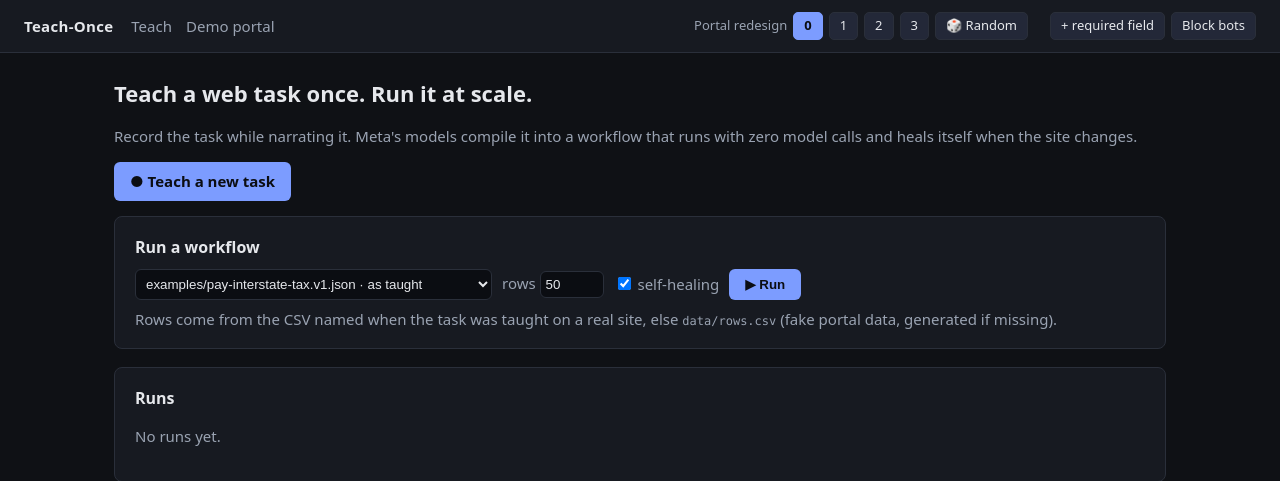
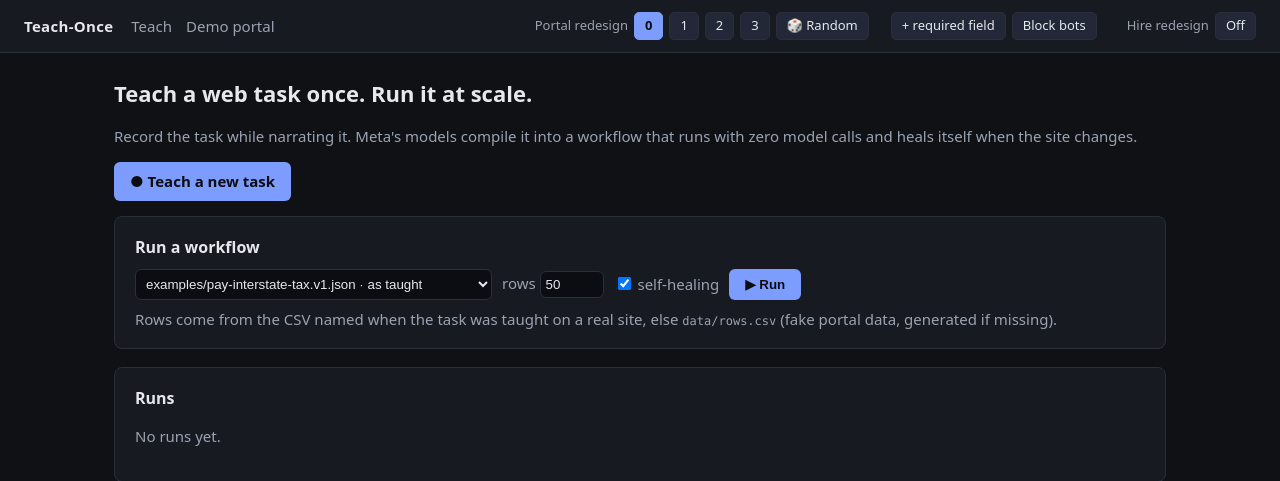
Before and after one commit to 57Ajay/teachOnce, a FastAPI app: page /app/ in a window 1280 px wide. Shown: the top 481 px of the page. Run offline with FastAPI, Linux system fonts and the light colour scheme; data that the repository does not hold is empty.

Commit message:
feat(app): Hire redesign button in the header
The app relays the toggle to the test site (another origin) and greys the
button out when the site isn't running. Runs and dry runs reset the test
site's data but keep its redesign as it is; reset.py switches it off.

```diff
--- a/app.py
+++ b/app.py
@@ -7,6 +7,7 @@
 import traceback
 from datetime import datetime
 
+import httpx
 from fastapi import FastAPI, File, Form, HTTPException, Request, UploadFile
 from fastapi.responses import FileResponse, RedirectResponse, StreamingResponse
 from fastapi.staticfiles import StaticFiles
@@ -239,6 +240,21 @@
     return {"run_id": run_id}
 
 
+class RedesignIn(BaseModel):
+    on: bool
+
+
+@app.api_route("/app/api/hire-redesign", methods=["GET", "POST"])
+def hire_redesign(body: RedesignIn | None = None):
+    """The header's Hire redesign toggle: the browser can't call the test site (another origin), so the app relays."""
+    url = f"{config.TEST_SITE_URL}/api/redesign"
+    try:
+        r = httpx.post(url, json={"on": body.on}, timeout=5) if body else httpx.get(url, timeout=5)
+        return r.raise_for_status().json() | {"available": True}
+    except httpx.HTTPError:
+        return {"on": False, "available": False}
+
+
 @app.get("/app/runs/{run_id}")
 def view_run(request: Request, run_id: str):
     run_dir_or_404(run_id)
--- a/reset.py
+++ b/reset.py
@@ -27,7 +27,7 @@
         print(f"portal: not reachable at {config.PORTAL_URL}; it starts at level 0 anyway")
     try:
         r = httpx.post(f"{config.TEST_SITE_URL}/api/reset", timeout=5).raise_for_status().json()
-        print(f"test site: {r['candidates']} candidates, no interviews")
+        print(f"test site: {r['candidates']} candidates, no interviews, redesign off")
     except httpx.HTTPError:
         print(f"test site: not running at {config.TEST_SITE_URL}; it starts from its seed data anyway")
     runs = sorted(config.RUNS_DIR.glob("*/")) if config.RUNS_DIR.exists() else []
--- a/run.py
+++ b/run.py
@@ -292,13 +292,13 @@
 
 def reset_test_site(start_url: str) -> bool:
     """Demoland Hire (test-site/) gets its seed data back before every run and compile dry run, so tasks that add or
-    remove candidates always start from the same 16 people."""
+    remove candidates always start from the same 16 people. Its redesign switch stays as it is."""
     site, test = urlsplit(start_url), urlsplit(config.TEST_SITE_URL)
     local = {"localhost", "127.0.0.1"}
     if site.port != test.port or site.hostname not in local or test.hostname not in local:
         return False
     try:
-        httpx.post(f"{config.TEST_SITE_URL}/api/reset", timeout=5).raise_for_status()
+        httpx.post(f"{config.TEST_SITE_URL}/api/reset?keep_redesign=1", timeout=5).raise_for_status()
     except httpx.HTTPError as e:
         raise RuntimeError(f"the test site is not running at {config.TEST_SITE_URL} (cd test-site && bun run dev)") from e
     return True
--- a/templates/app/base.html
+++ b/templates/app/base.html
@@ -41,6 +41,9 @@
     <span style="width:10px"></span>
     <button data-flag="extra_field" title="The form asks for a new mandatory field the rows have no data for">+ required field</button>
     <button data-flag="blocked" title="The portal blocks automated traffic">Block bots</button>
+    <span style="width:18px"></span>
+    <span title="Ship a redesign of Demoland Hire (test-site/), live">Hire redesign</span>
+    <button id="hire-redesign" title="Demoland Hire's redesign: new look, cookie banner, renamed menu, reworded labels and buttons, the job opening as a custom dropdown, the interviewer as radio cards">Off</button>
   </div>
 </header>
 <main>{% block content %}{% endblock %}</main>
@@ -57,6 +60,17 @@
   document.querySelectorAll(".drift [data-flag]").forEach((b) => b.addEventListener("click", () =>
     setDrift({ [b.dataset.flag]: !b.classList.contains("on") })));
   setDrift();
+  const hire = document.getElementById("hire-redesign");
+  async function setHire(on) {
+    const init = on === undefined ? {} : { method: "POST", headers: { "content-type": "application/json" }, body: JSON.stringify({ on }) };
+    const d = await (await fetch("/app/api/hire-redesign", init)).json();
+    hire.classList.toggle("on", d.on);
+    hire.textContent = d.on ? "On" : "Off";
+    hire.disabled = !d.available;
+    if (!d.available) hire.title = "Demoland Hire is not running (cd test-site && bun run dev)";
+  }
+  hire.addEventListener("click", () => setHire(!hire.classList.contains("on")));
+  setHire();
 </script>
 </body>
 </html>
```
Also changed, not shown: tests/test_dashboard.py (+6 -0 lines).
